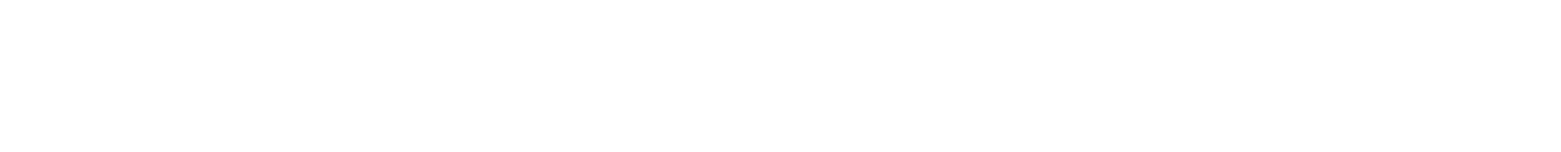
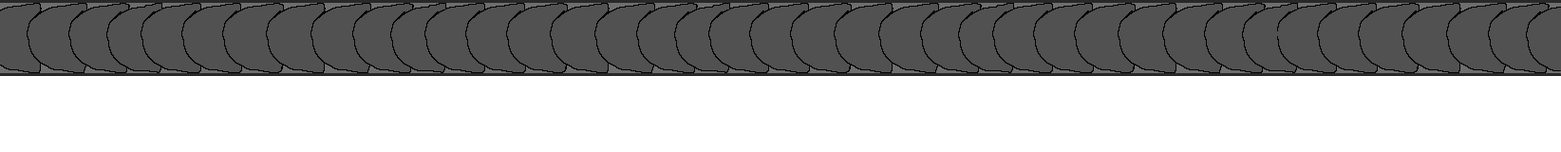
Before and after one commit to fredsson/dekasecond_sushi, a website built with Parcel: page src/html/local/index.html in a window 1280 px wide. Shown: the whole page at 95% size, 1644 px wide, since content can reach past the window. Built offline with nearby package versions, Linux system fonts and the light colour scheme.

Commit message:
add moving conveyorbelt

```diff
--- /dev/null
+++ b/src/features/conveyor/conveyor.ts
@@ -0,0 +1,70 @@
+import { Observable, Subscription } from "rxjs";
+
+export class Conveyor {
+}
+
+interface ConveyorItem {
+  element: HTMLElement;
+  x: number;
+}
+
+export class ConveyorView {
+  private readonly conveyorSpeed = 60;
+  private readonly conveyorElementWidthPx = 300;
+  private readonly conveyorElementWidthWithOverlap = 299;
+
+  private sub: Subscription;
+
+  private root: HTMLElement;
+
+  private elements: ConveyorItem[] = [];
+
+  private endOfLastConveyor: number;
+
+  constructor(private container: HTMLElement, dt$: Observable<number>) {
+    this.root = document.createElement('div');
+    container.appendChild(this.root);
+
+    const containerWidth = container.getBoundingClientRect().width;
+    const noOfConveyors = Math.ceil(containerWidth / this.conveyorElementWidthPx) + 1;
+    this.endOfLastConveyor = (noOfConveyors - 1) * this.conveyorElementWidthWithOverlap;
+
+    Array.from({length: noOfConveyors}).forEach((_, index) => this.spawnConveyor(container, index));
+
+    this.sub = dt$.subscribe(dt => {
+      this.moveConveyors(dt);
+    });
+  }
+
+  public destroy() {
+    this.container.removeChild(this.root);
+    this.sub.unsubscribe();
+  }
+
+  private moveConveyors(dt: number) {
+    this.elements.forEach(item => {
+      item.x -= this.conveyorSpeed * dt;
+
+      if (item.x < -this.conveyorElementWidthWithOverlap) {
+        item.x = this.endOfLastConveyor;
+      }
+
+      // TODO: maybe use cool css animations here instead
+      item.element.style.left = `${item.x}px`;
+    });
+  }
+
+  private spawnConveyor(container: HTMLElement, position: number) {
+    const elem = document.createElement('div');
+    elem.classList.add('conveyor');
+    elem.style.left = `${(position * this.conveyorElementWidthWithOverlap)}px`;
+    elem.style.zIndex = `${position}`;
+
+    this.elements.push({
+      element: elem,
+      x: position * this.conveyorElementWidthWithOverlap,
+    });
+
+    container.appendChild(elem);
+  }
+}
--- a/src/html/local/index.html
+++ b/src/html/local/index.html
@@ -17,7 +17,7 @@
   <link rel="icon" href="/favicon.svg" type="image/svg+xml">
   <link rel="apple-touch-icon" href="/apple-touch-icon.png">-->
 
-  <!--<link rel="stylesheet" href="styles.css">-->
+  <link rel="stylesheet" href="/src/styles.css">
 
 </head>
 
@@ -26,6 +26,6 @@
   <div id="app"></div>
 
   <!-- your content here... -->
-  <!--<script src="main.ts" type="module"></script>-->
+  <script src="/src/main.ts" type="module"></script>
 </body>
 </html>
--- a/src/main.ts
+++ b/src/main.ts
@@ -1,5 +1,7 @@
 import { ConveyorView } from './features/conveyor/conveyor';
 import { Timer } from './timer';
+
+let conveyorView: ConveyorView;
 
 window.addEventListener('DOMContentLoaded', () => {
   console.log('Game started!');
@@ -10,4 +12,5 @@ window.addEventListener('DOMContentLoaded', () => {
   }
 
   const timer = new Timer();
+  conveyorView = new ConveyorView(mainContainer, timer.dt$);
 });
--- /dev/null
+++ b/src/styles.css
@@ -0,0 +1,16 @@
+body {
+  margin: 0;
+  padding: 0;
+}
+
+#app {
+  width: 100%;
+  height: 100%;
+}
+
+.conveyor {
+  position:absolute;
+  width: 300px;
+  height: 80px;
+  background: no-repeat url('/assets/tiles.png') 0 0;
+}
```
Also changed, not shown: assets/tiles.png (added).
